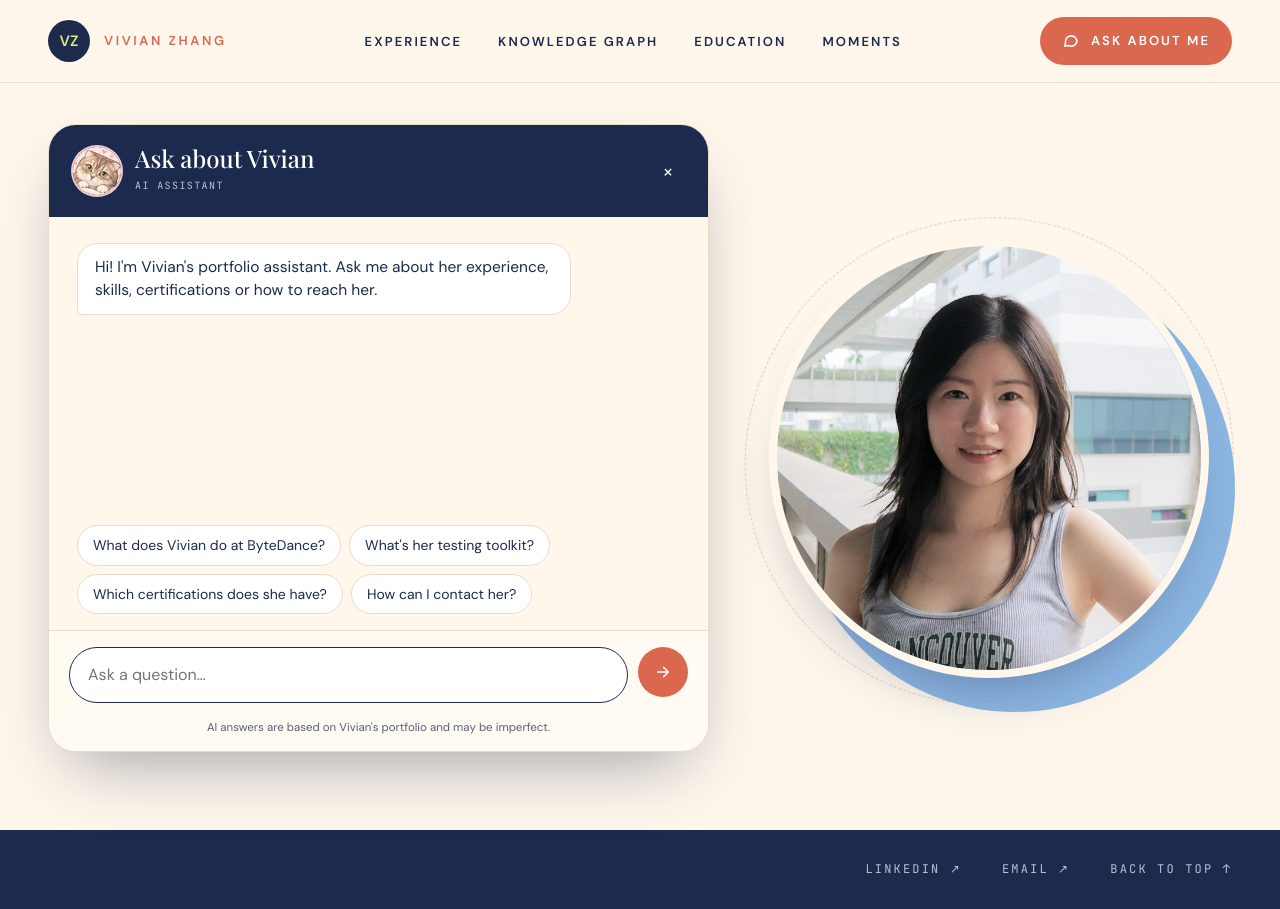
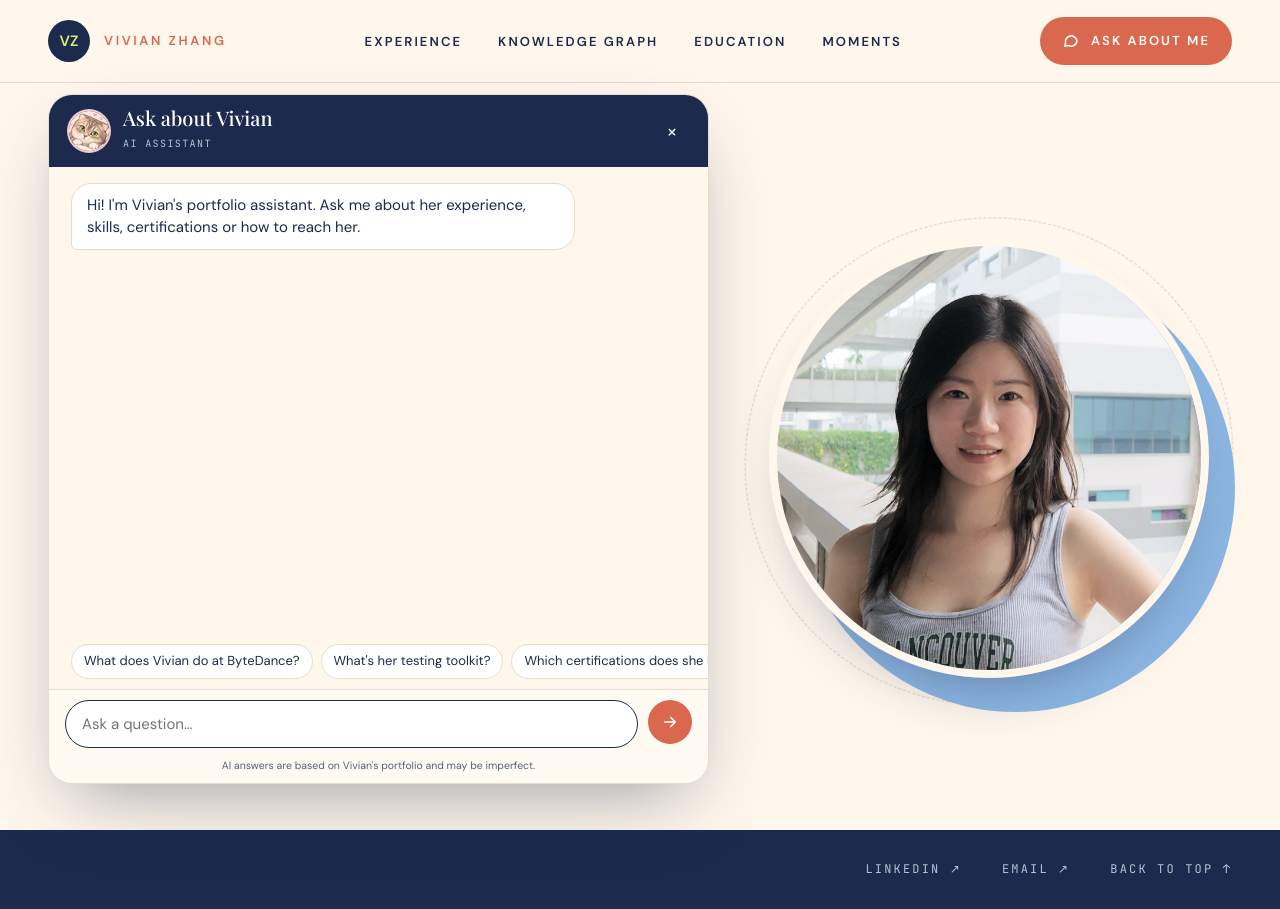
Before and after one commit to viviancpsc/personal_website, a plain HTML site: page index.html in a window 1280 px wide. Both pictures are taken after a click on the button "ASK ABOUT ME". Shown: the top 909 px of the page. Drawn offline with nearby package versions, Linux system fonts and the light colour scheme; a web font is replaced by a local one.

Commit message:
Chat: fit short desktop screens (Windows display scaling)
Co-Authored-By: Claude Opus 5.5 <noreply@anthropic.com>
Claude-Session: https://claude.ai/code/session_01QQ3Mqisfuyd23zcdveYayQ

```diff
--- a/index.html
+++ b/index.html
@@ -488,6 +488,24 @@
     .cb-form button { width: 50px; height: 50px; }
     .cb-foot { padding: 0 20px 14px; font-size: 11.5px; }
   }
+
+  /* Short desktop screens (e.g. Windows laptops at 125–150% scaling): give the conversation room */
+  @media (min-width: 1081px) and (max-height: 820px) {
+    .cb { top: 94px; border-radius: 24px; }
+    .cb-head { padding: 12px 20px; }
+    .cb-av { width: 40px; height: 40px; }
+    .cb-head b { font-size: 20px; }
+    .cb-body { padding: 16px 22px; gap: 10px; }
+    .cb-msg { font-size: 15px; padding: 10px 15px; }
+    .cb-sugg { flex-wrap: nowrap; overflow-x: auto; padding: 0 22px 10px; scrollbar-width: none; }
+    .cb-sugg::-webkit-scrollbar { display: none; }
+    .cb-sugg button { flex: none; white-space: nowrap; font-size: 13px; padding: 6px 12px; }
+    .cb-form { padding: 10px 16px; }
+    .cb-form input { padding: 11px 16px; font-size: 15px; }
+    .cb-form button { width: 44px; height: 44px; }
+    .cb-foot { padding: 0 16px 8px; font-size: 10.5px; }
+  }
+  @media (min-width: 1081px) and (max-height: 620px) { .cb-foot { display: none; } }
 </style>
 </head>
 <body>
@@ -953,7 +971,8 @@
     const fit = () => {
       if (box.hidden || !matchMedia('(min-width: 1081px)').matches) { box.style.bottom = ''; box.style.width = ''; return; }
       const overlap = innerHeight - foot.getBoundingClientRect().top;
-      box.style.bottom = Math.max(48, overlap + 28) + 'px';
+      const base = innerHeight <= 820 ? 16 : 48;
+      box.style.bottom = Math.max(base, overlap + (innerHeight <= 820 ? 16 : 28)) + 'px';
       // Widen to cover the intro text on the left, but always stop well short of the photo.
       const heroEl = document.querySelector('.hero');
       if (!heroEl || heroEl.offsetParent === null) { box.style.width = ''; return; }
```
